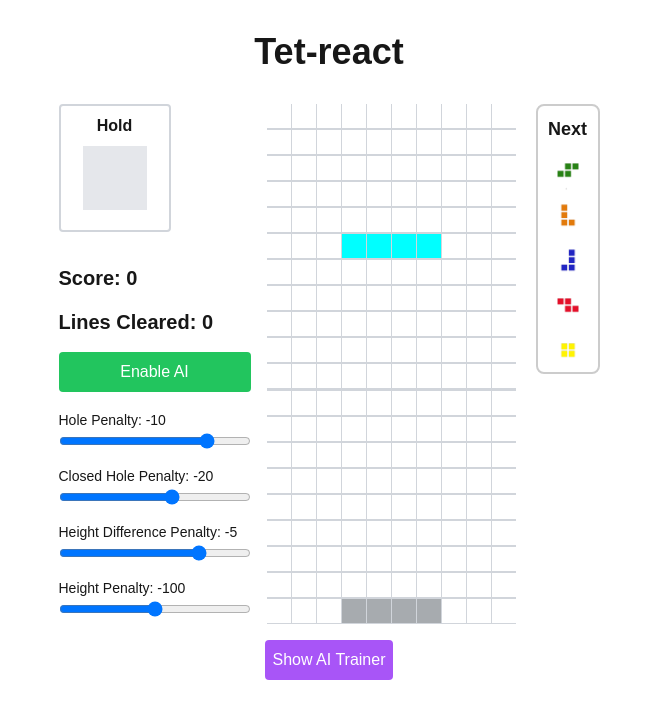
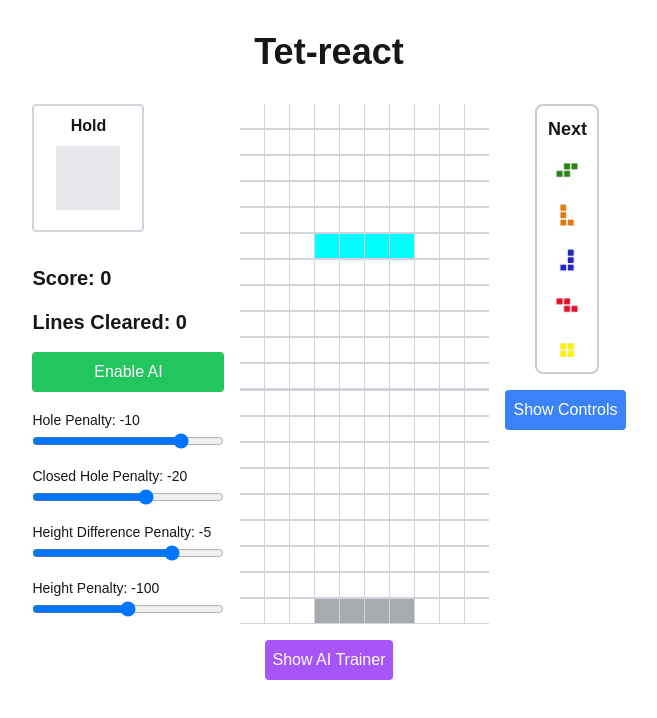
Before and after one commit to oguadumi/tetreact, a Next.js app: page / in a window 1280 px wide. Shown: the top 718 px of the page, without its empty margins (311-968 px from the left). Built offline with nearby package versions, Linux system fonts and the light colour scheme.

Commit message:
show controls modal

```diff
--- a/components/TetrisGame.js
+++ b/components/TetrisGame.js
@@ -19,6 +19,32 @@ import {
 } from '../lib/tetrisLogic';
 import { AIPlayer } from '../lib/AIPlayer';
 
+
+const ControlsModal = ({ onClose }) => (
+  <div
+    className="fixed inset-0 bg-gray-800 bg-opacity-75 flex justify-center items-center z-50"
+    onClick={onClose} // Close modal when background is clicked
+  >
+    <div
+      className="bg-white p-6 rounded shadow-lg relative"
+      onClick={(e) => e.stopPropagation()} // Prevent click from closing when clicking inside the modal
+    >
+      <button onClick={onClose} className="absolute top-2 right-2 text-gray-500 hover:text-gray-700">
+        &times;
+      </button>
+      <h2 className="text-center font-bold mb-2">Controls</h2>
+      <ul className="list-disc list-inside">
+        <li><strong>W</strong> or <strong>Up Arrow</strong>: Rotate</li>
+        <li><strong>A</strong> or <strong>Left Arrow</strong>: Move Left</li>
+        <li><strong>D</strong> or <strong>Right Arrow</strong>: Move Right</li>
+        <li><strong>S</strong> or <strong>Down Arrow</strong>: Move Down</li>
+        <li><strong>Space</strong>: Hard Drop</li>
+        <li><strong>C</strong>: Hold</li>
+      </ul>
+    </div>
+  </div>
+);
+
 export default function TetrisGame() {
   const [gameState, setGameState] = useState(initializeGame());
   const [aiPlayer, setAiPlayer] = useState(new AIPlayer(5, 4, 1, 1));
@@ -26,6 +52,7 @@ export default function TetrisGame() {
   const [generation, setGeneration] = useState(1);
   const [bestScore, setBestScore] = useState(0);
   const [showAITrainer, setShowAITrainer] = useState(false);
+  const [showControls, setShowControls] = useState(false); // New state for controls modal
 
   // New state for penalties
   const [holePenalty, setHolePenalty] = useState(-10);
@@ -219,8 +246,18 @@ export default function TetrisGame() {
           </div>
         </div>
         <GameBoard gameState={gameState} shadowY={shadowY} />
-        <NextDisplay nextPieces={nextTetrominoes} />
+        <div className="flex flex-col items-center">
+          <NextDisplay nextPieces={nextTetrominoes} />
+          <button
+            onClick={() => setShowControls(true)}
+            className="mt-4 p-2 bg-blue-500 text-white rounded ml-4"
+          >
+            Show Controls
+          </button>
+        </div>
       </div>
+
+      {showControls && <ControlsModal onClose={() => setShowControls(false)} />}
 
       <button
         onClick={toggleAITrainer}
```
